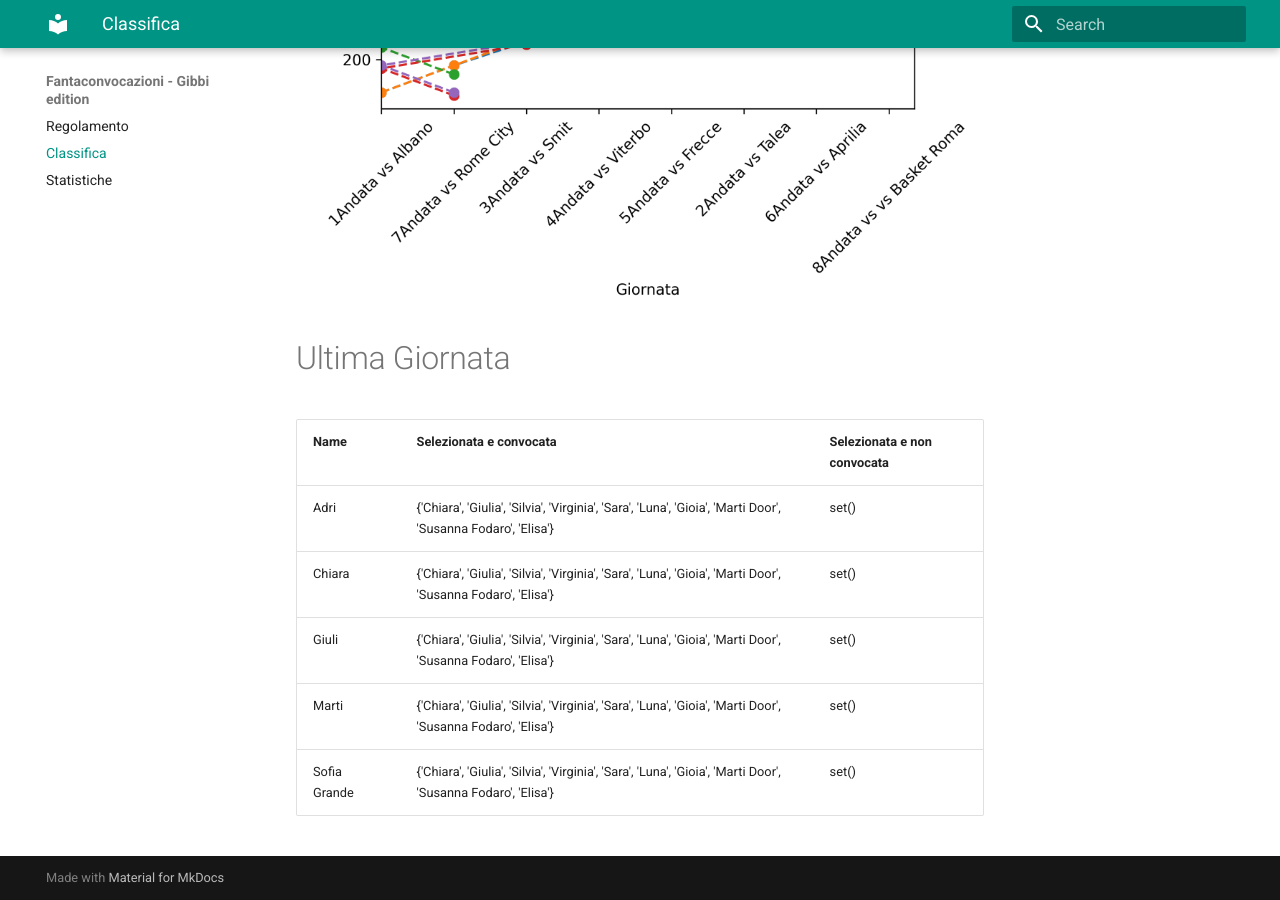
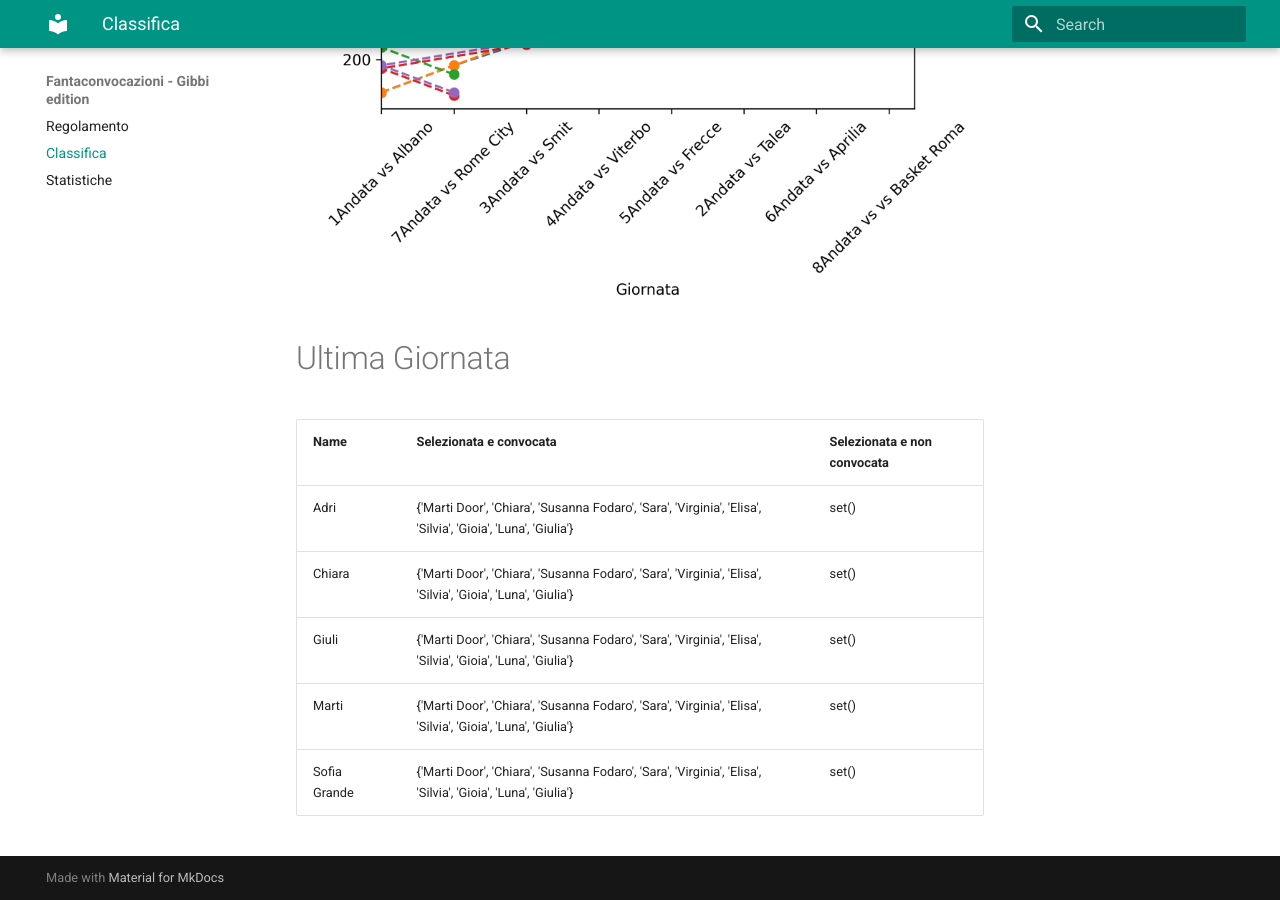
Before and after one commit to martinig94/fantagibbi, an MkDocs documentation site: the page built from docs/Classifica.md, in a window 1280 px wide and 900 px high, scrolled down 810 px. Built offline with MkDocs 1.6.1 and Material for MkDocs 9.7.7, drawn with Linux system fonts in a browser that asks for light colours.

Commit message:
Auto-update from main.py

```diff
--- a/docs/Classifica.md
+++ b/docs/Classifica.md
@@ -18,9 +18,9 @@
 <!-- START_TABLE CORRECT -->
 | Name         | Selezionata e convocata                                                                                      | Selezionata e non convocata   |
 |:-------------|:-------------------------------------------------------------------------------------------------------------|:------------------------------|
-| Adri         | {'Chiara', 'Giulia', 'Silvia', 'Virginia', 'Sara', 'Luna', 'Gioia', 'Marti Door', 'Susanna Fodaro', 'Elisa'} | set()                         |
-| Chiara       | {'Chiara', 'Giulia', 'Silvia', 'Virginia', 'Sara', 'Luna', 'Gioia', 'Marti Door', 'Susanna Fodaro', 'Elisa'} | set()                         |
-| Giuli        | {'Chiara', 'Giulia', 'Silvia', 'Virginia', 'Sara', 'Luna', 'Gioia', 'Marti Door', 'Susanna Fodaro', 'Elisa'} | set()                         |
-| Marti        | {'Chiara', 'Giulia', 'Silvia', 'Virginia', 'Sara', 'Luna', 'Gioia', 'Marti Door', 'Susanna Fodaro', 'Elisa'} | set()                         |
-| Sofia Grande | {'Chiara', 'Giulia', 'Silvia', 'Virginia', 'Sara', 'Luna', 'Gioia', 'Marti Door', 'Susanna Fodaro', 'Elisa'} | set()                         |
+| Adri         | {'Marti Door', 'Chiara', 'Susanna Fodaro', 'Sara', 'Virginia', 'Elisa', 'Silvia', 'Gioia', 'Luna', 'Giulia'} | set()                         |
+| Chiara       | {'Marti Door', 'Chiara', 'Susanna Fodaro', 'Sara', 'Virginia', 'Elisa', 'Silvia', 'Gioia', 'Luna', 'Giulia'} | set()                         |
+| Giuli        | {'Marti Door', 'Chiara', 'Susanna Fodaro', 'Sara', 'Virginia', 'Elisa', 'Silvia', 'Gioia', 'Luna', 'Giulia'} | set()                         |
+| Marti        | {'Marti Door', 'Chiara', 'Susanna Fodaro', 'Sara', 'Virginia', 'Elisa', 'Silvia', 'Gioia', 'Luna', 'Giulia'} | set()                         |
+| Sofia Grande | {'Marti Door', 'Chiara', 'Susanna Fodaro', 'Sara', 'Virginia', 'Elisa', 'Silvia', 'Gioia', 'Luna', 'Giulia'} | set()                         |
 <!-- END_TABLE CORRECT -->
```
